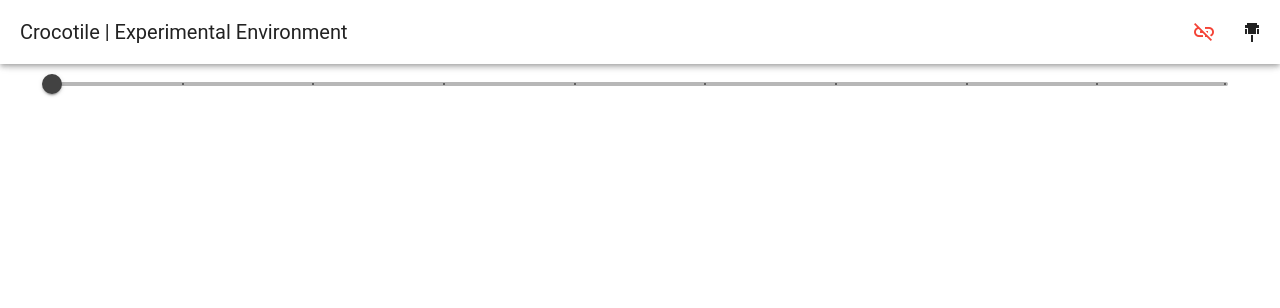
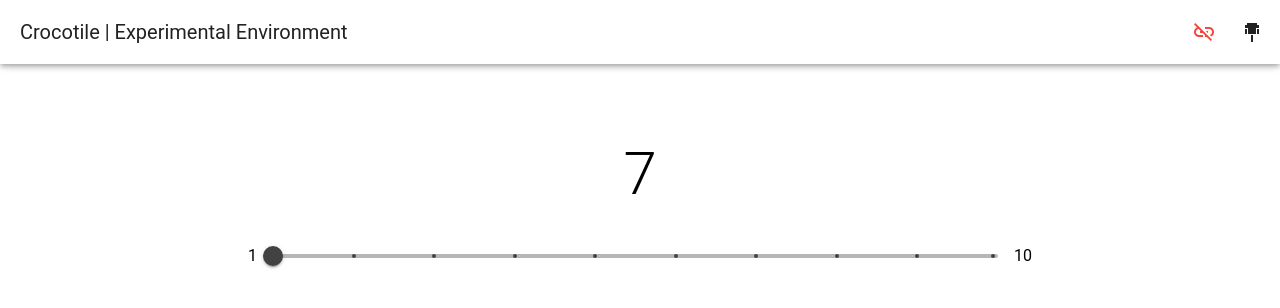
Before and after one commit to SoRA-X7/crocotile-exp, a Vue app in the folder web/: page /exp in a window 1280 px wide. Shown: the top 308 px of the page. Built offline with nearby package versions, Linux system fonts and the light colour scheme.

Commit message:
numbering

```diff
--- a/web/src/components/feedback/HapticSlider.vue
+++ b/web/src/components/feedback/HapticSlider.vue
@@ -1,9 +1,8 @@
 <script setup lang="ts">
-import { ref } from 'vue';
+import { ref, watch, watchEffect, nextTick } from 'vue';
 import { useEventListener, useIntervalFn, useMouseInElement } from '@vueuse/core';
 import { calculateLinearHapticPattern } from '@/models/hapticPattern';
 import { useCrocotile } from '@/states/crocotile';
-import { watchEffect } from 'vue';
 
 const props = defineProps<{
   modelValue: number;
@@ -14,6 +13,12 @@ const props = defineProps<{
 const emit = defineEmits<{
   (e: 'update:modelValue', v: number): void;
 }>();
+
+const localValue = ref(props.modelValue);
+watch(props, async () => {
+  await nextTick();
+  localValue.value = props.modelValue;
+});
 
 const crocotile = useCrocotile();
 
@@ -48,6 +53,10 @@ function startPattern() {
 function stopPattern() {
   console.log('stop');
   crocotile.send('N');
+
+  if (localValue.value !== props.modelValue) {
+    emit('update:modelValue', localValue.value);
+  }
 }
 
 function revisePosition() {
@@ -59,13 +68,21 @@ function revisePosition() {
 
 <template>
   <v-slider
-    :modelValue="modelValue"
-    @update:modelValue="(v) => emit('update:modelValue', v)"
+    :modelValue="localValue"
+    @update:modelValue="(v) => (localValue = v)"
     @mousedown="startPattern"
     :min="min"
     :max="max"
     :step="step"
     show-ticks="always"
+    tick-size="4"
     ref="sliderEl"
-  ></v-slider>
+  >
+    <template #prepend>
+      {{ min }}
+    </template>
+    <template #append>
+      {{ max }}
+    </template>
+  </v-slider>
 </template>
--- /dev/null
+++ b/web/src/models/experimentCases.ts
@@ -0,0 +1,21 @@
+export interface LinearCase {
+  type: 'linear';
+  width: number;
+  dots: number;
+  target: number;
+}
+
+export const linearCases: LinearCase[] = [
+  { type: 'linear', width: 800, dots: 10, target: 7 },
+  { type: 'linear', width: 800, dots: 30, target: 13 },
+  { type: 'linear', width: 400, dots: 10, target: 4 }
+];
+
+export type ExperimentCase = LinearCase;
+
+export interface ExperimentResult {
+  case: ExperimentCase;
+  time: number;
+  overruns: number;
+  undergoes: number;
+}
--- a/web/src/views/ExperimentView.vue
+++ b/web/src/views/ExperimentView.vue
@@ -1,13 +1,53 @@
 <script setup lang="ts">
 import HapticSlider from '@/components/feedback/HapticSlider.vue';
+import { linearCases, type ExperimentResult } from '@/models/experimentCases';
+import { nextTick } from 'vue';
+import { watchEffect } from 'vue';
+import { computed } from 'vue';
 import { ref } from 'vue';
 
-const val1 = ref(1);
+const localCases = [...linearCases];
+
+const caseIndex = ref(0);
+const done = computed(() => caseIndex.value === localCases.length);
+const currentCase = computed(() => (done.value ? null : localCases[caseIndex.value]));
+const currentResult = ref<Omit<ExperimentResult, 'case'>>({ time: 0, undergoes: 0, overruns: 0 });
+
+const currentVal = ref(1);
+
+const results: ExperimentResult[] = [];
+
+const overlay = ref(false);
+
+watchEffect(() => {
+  if (currentVal.value === currentCase.value?.target) {
+    console.log('correct, next');
+    results.push({ case: currentCase.value, ...currentResult.value });
+    overlay.value = true;
+    setTimeout(() => {
+      caseIndex.value += 1;
+      currentVal.value = 1;
+      currentResult.value = { time: 0, undergoes: 0, overruns: 0 };
+      overlay.value = false;
+    }, 1000);
+  }
+});
 </script>
 <template>
   <v-container>
-    <v-row>
-      <HapticSlider v-model="val1" :min="1" :max="10" :step="1" />
+    <v-row v-if="currentCase" class="align-center justify-center mt-16 text-h2">
+      {{ currentCase.target }}
     </v-row>
+    <v-row v-if="currentCase" class="align-center justify-center mt-12">
+      <div :style="{ width: currentCase.width + 'px' }">
+        <HapticSlider v-model="currentVal" :min="1" :max="currentCase.dots" :step="1" />
+      </div>
+    </v-row>
+    <v-overlay :model-value="overlay" class="align-center justify-center" persistent>
+      <v-card class="pa-16">
+        <v-icon color="success" icon="mdi-check-bold" />
+        正解
+      </v-card>
+    </v-overlay>
   </v-container>
 </template>
```
